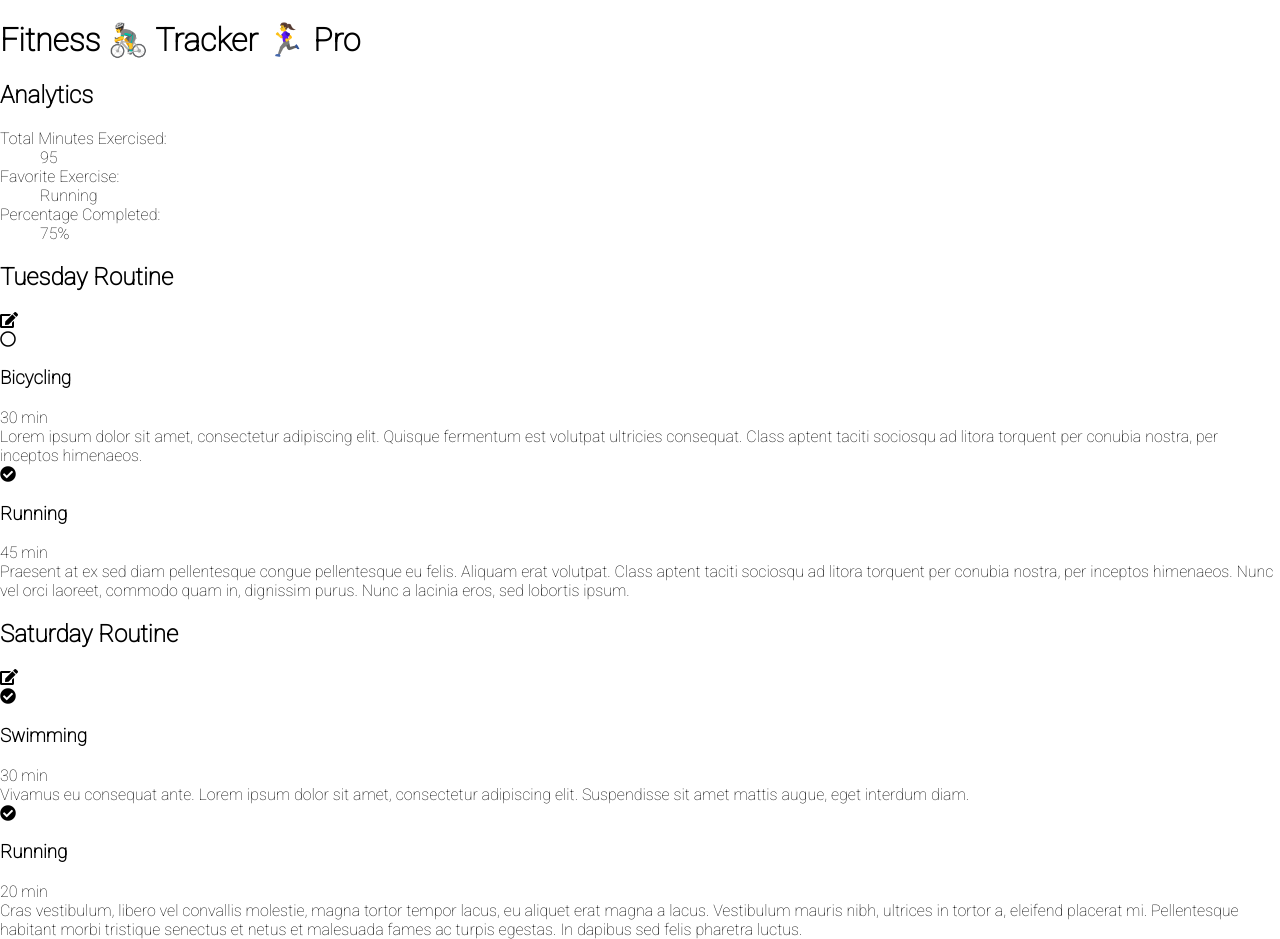
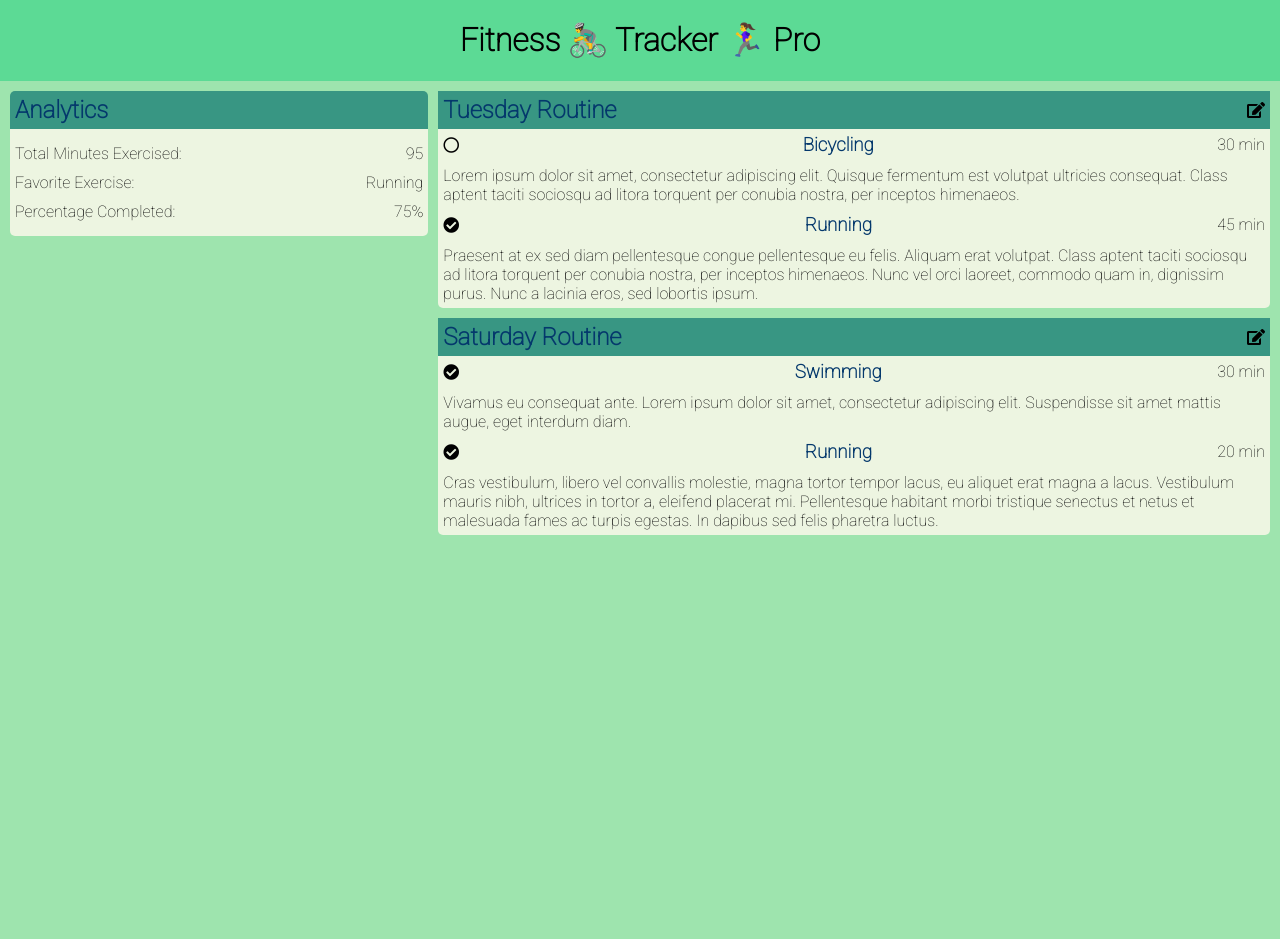
Before and after one commit to alfredfmeng/fitness-tracker, a website: page public/index.html in a window 1280 px wide. After the commit the page ends 800 px from the top, so only its background shows below. Drawn offline with Linux system fonts and the light colour scheme.

Commit message:
Completed layout to match mockup

```diff
--- a/public/index.html
+++ b/public/index.html
@@ -39,7 +39,7 @@
           <div id="analytics-header">
             <h2>Analytics</h2>
           </div>
-          <dl>
+          <dl id="analytics-list">
             <div>
               <dt>Total Minutes Exercised:</dt>
               <dd>95</dd>
@@ -56,13 +56,14 @@
         </div>
       </div>
 
-      <div>
-        <div>
-          <div>
+      <div id="workouts">
+
+        <div class="workout">
+          <div class="workout-header">
             <h2>Tuesday Routine</h2>
             <i class="fas fa-edit"></i>
           </div>
-          <div>
+          <div id="exercise-1" class="exercise-header">
             <i class="far fa-circle"></i>
             <h3>Bicycling</h3>
             <span>30 min</span>
@@ -73,7 +74,7 @@
             sociosqu ad litora torquent per conubia nostra, per inceptos
             himenaeos.
           </div>
-          <div>
+          <div id="exercise-2" class="exercise-header">
             <i class="fas fa-check-circle"></i>
             <h3>Running</h3>
             <span>45 min</span>
@@ -86,12 +87,13 @@
             lobortis ipsum.
           </div>
         </div>
-        <div>
-          <div>
+
+        <div class="workout">
+          <div class="workout-header">
             <h2>Saturday Routine</h2>
             <i class="fas fa-edit"></i>
           </div>
-          <div>
+          <div id="exercise-3" class="exercise-header">
             <i class="fas fa-check-circle"></i>
             <h3>Swimming</h3>
             <span>30 min</span>
@@ -101,7 +103,7 @@
             adipiscing elit. Suspendisse sit amet mattis augue, eget interdum
             diam.
           </div>
-          <div>
+          <div id="exercise-4" class="exercise-header">
             <i class="fas fa-check-circle"></i>
             <h3>Running</h3>
             <span>20 min</span>
@@ -114,6 +116,7 @@
             egestas. In dapibus sed felis pharetra luctus.
           </div>
         </div>
+
       </div>
     </div>
   </body>
--- a/public/style.css
+++ b/public/style.css
@@ -5,4 +5,81 @@
 
 body {
   margin: 0px;
+  background-color: #9ee4ae;
 }
+
+h2,
+h3 {
+  color: #04386c;
+  margin: 0px;
+}
+
+#header {
+  display: flex;
+  justify-content: center;
+  background-color: #5cda95;
+}
+
+#container {
+  display: flex;
+  padding: 10px;
+}
+
+#analytics {
+  flex: 1;
+  margin-right: 5px;
+}
+
+#analytics-header {
+  background-color: #389683;
+  display: flex;
+  justify-content: space-between;
+  align-items: center;
+  border-top-left-radius: 5px;
+  border-top-right-radius: 5px;
+  padding: 5px;
+}
+
+#analytics-list {
+  width: 100%;
+  padding: 5px;
+  margin: 0px;
+  background-color: #edf5e1;
+  border-bottom-left-radius: 5px;
+  border-bottom-right-radius: 5px;
+}
+
+#analytics-list div {
+  display: flex;
+  justify-content: space-between;
+  margin: 10px 0px 10px 0px;
+}
+
+#workouts {
+  flex: 2;
+}
+
+.workout {
+  margin-left: 5px;
+  margin-bottom: 10px;
+  background-color: #edf5e1;
+  border-bottom-left-radius: 5px;
+  border-bottom-right-radius: 5px;
+}
+
+.workout-header {
+  display: flex;
+  justify-content: space-between;
+  align-items: center;
+  background-color: #389683;
+}
+
+.workout div {
+  padding: 5px;
+}
+
+.exercise-header {
+  display: flex;
+  justify-content: space-between;
+  align-items: center;
+}
```
